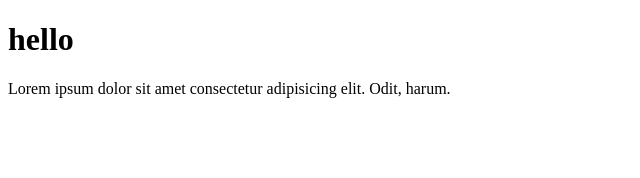
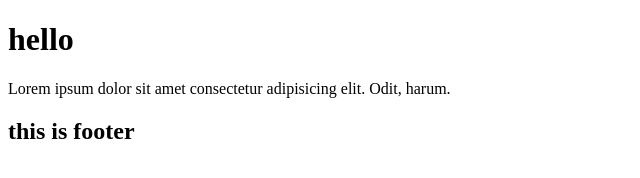
Before and after one commit to makin911/shop, a plain HTML site: page index.html in a window 1280 px wide. Shown: the whole page, without its empty margins (0-640 px from the left). Drawn offline with Linux system fonts and the light colour scheme.

Commit message:
create footer

```diff
--- a/index.html
+++ b/index.html
@@ -14,5 +14,8 @@
 <body>
   <h1>hello</h1>
   <p>Lorem ipsum dolor sit amet consectetur adipisicing elit. Odit, harum.</p>
+  <footer>
+    <h2>this is footer</h2>
+  </footer>
 </body>
 </html>
```
